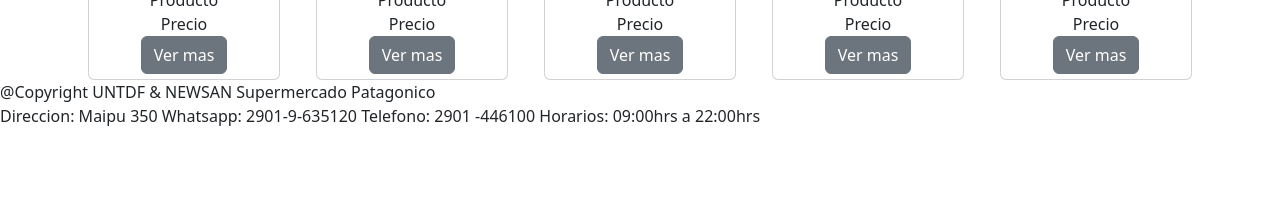
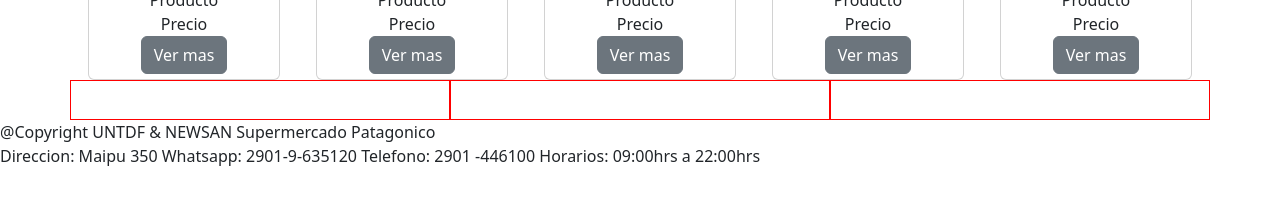
Before and after one commit to Frontend-UNTDF/supermercado-untdf, a plain HTML site: page index.html in a window 1280 px wide. Shown: the part 218-422 px from the top of the page. Drawn offline with nearby package versions, Linux system fonts and the light colour scheme.

Commit message:
columna-productos

```diff
--- a/index.html
+++ b/index.html
@@ -26,7 +26,7 @@
                 <h4>Nuestras promociones</h4>
             </div>
         </div>
-        <div class="row col wrapper-productos-titulos">
+        <div class="row wrapper-productos-titulos">
             <div class="col card-container">
                 <div class="card">
                     <img src="https://cdnlaol.laanonimaonline.com/web/images/productos/b/0000028000/28362.jpg" alt="">
@@ -69,6 +69,16 @@
             </div>
         </div>
     </section>
+    <section>
+        <div class="container">
+            <div class="row">
+                <div class="col producto"></div>
+                <div class="col producto"></div>
+                <div class="col producto"></div>
+            </div>
+        </div>
+
+    </section>
     <footer>
         <div>
             @Copyright UNTDF & NEWSAN
--- a/style.scss
+++ b/style.scss
@@ -27,6 +27,7 @@ $rojo:#E61717;
         display: flex;
         justify-content: center;
         align-items: center;
+
     }
 }
 
@@ -62,3 +63,7 @@ $rojo:#E61717;
     margin:0;
     padding:0;
 }
+.producto{
+    border: 1px solid red;
+    height: 5vh;
+}
```
Also changed, not shown: style.css, 1 other file.
